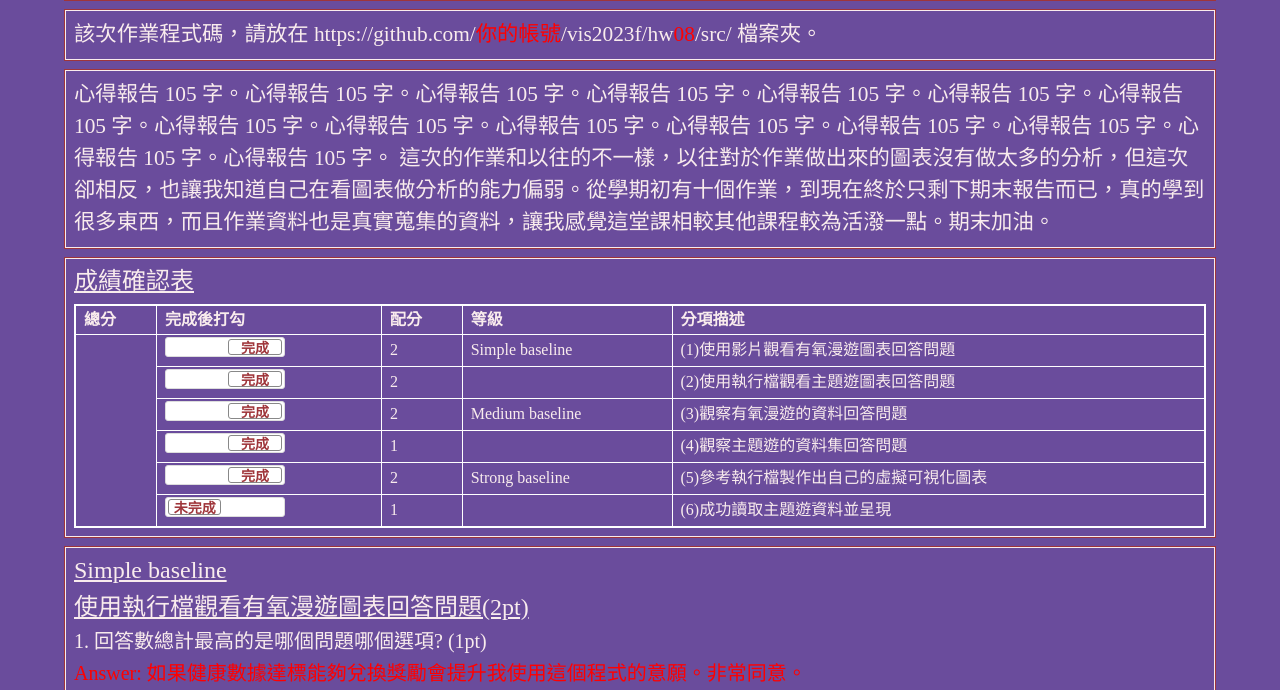
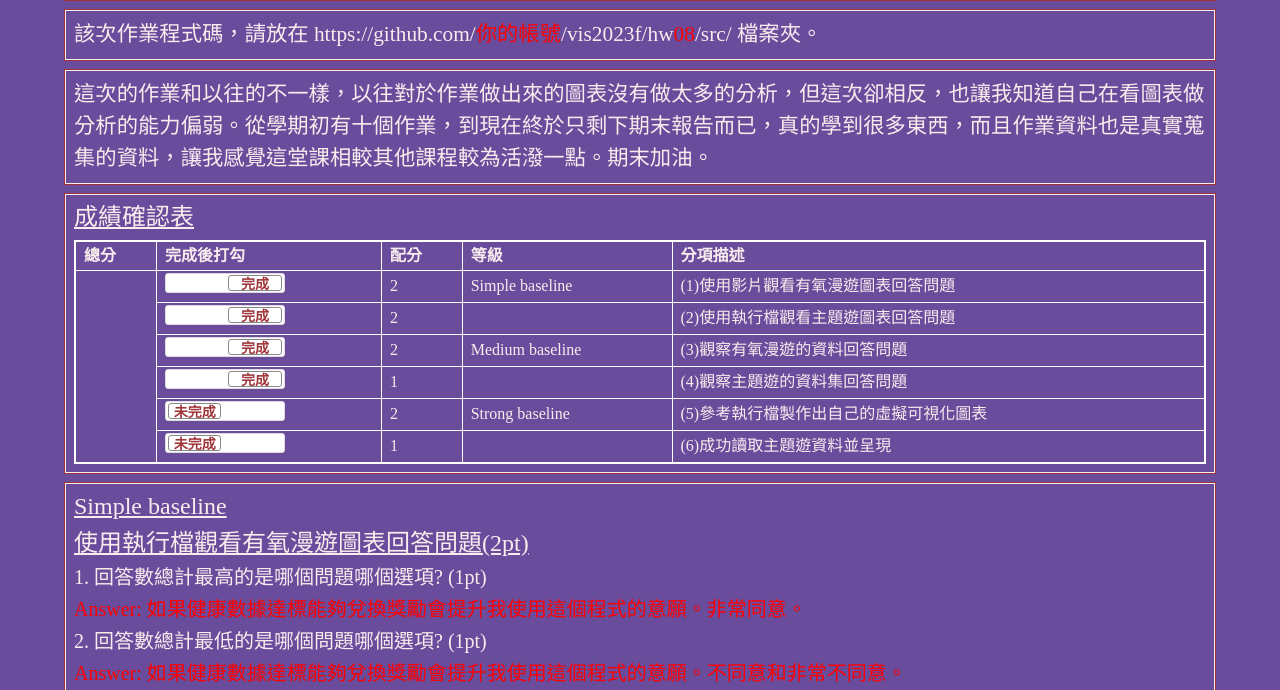
Before and after one commit to Ruei210/vis2023f, a plain HTML site: page hw08/index.html in a window 1280 px wide. Shown: the part 83-773 px from the top of the page. Drawn offline with nearby package versions, Linux system fonts and the light colour scheme.

Commit message:
Update index.html

```diff
--- a/hw08/index.html
+++ b/hw08/index.html
@@ -185,7 +185,6 @@
   <!-- ------------------------------------------------>
   <div class="row hw12">
     <div class="col-md-12 twenty">
-      心得報告 105 字。心得報告 105 字。心得報告 105 字。心得報告 105 字。心得報告 105 字。心得報告 105 字。心得報告 105 字。心得報告 105 字。心得報告 105 字。心得報告 105 字。心得報告 105 字。心得報告 105 字。心得報告 105 字。心得報告 105 字。心得報告 105 字。
       這次的作業和以往的不一樣，以往對於作業做出來的圖表沒有做太多的分析，但這次卻相反，也讓我知道自己在看圖表做分析的能力偏弱。從學期初有十個作業，到現在終於只剩下期末報告而已，真的學到很多東西，而且作業資料也是真實蒐集的資料，讓我感覺這堂課相較其他課程較為活潑一點。期末加油。
     </div>
   </div>
@@ -262,7 +261,7 @@
                 type="checkbox"
                 class="flipswitch"
                 id="myCheckbox7"
-                checked="checked"
+
               />
             </td>
             <td id="m7">2</td>
```
